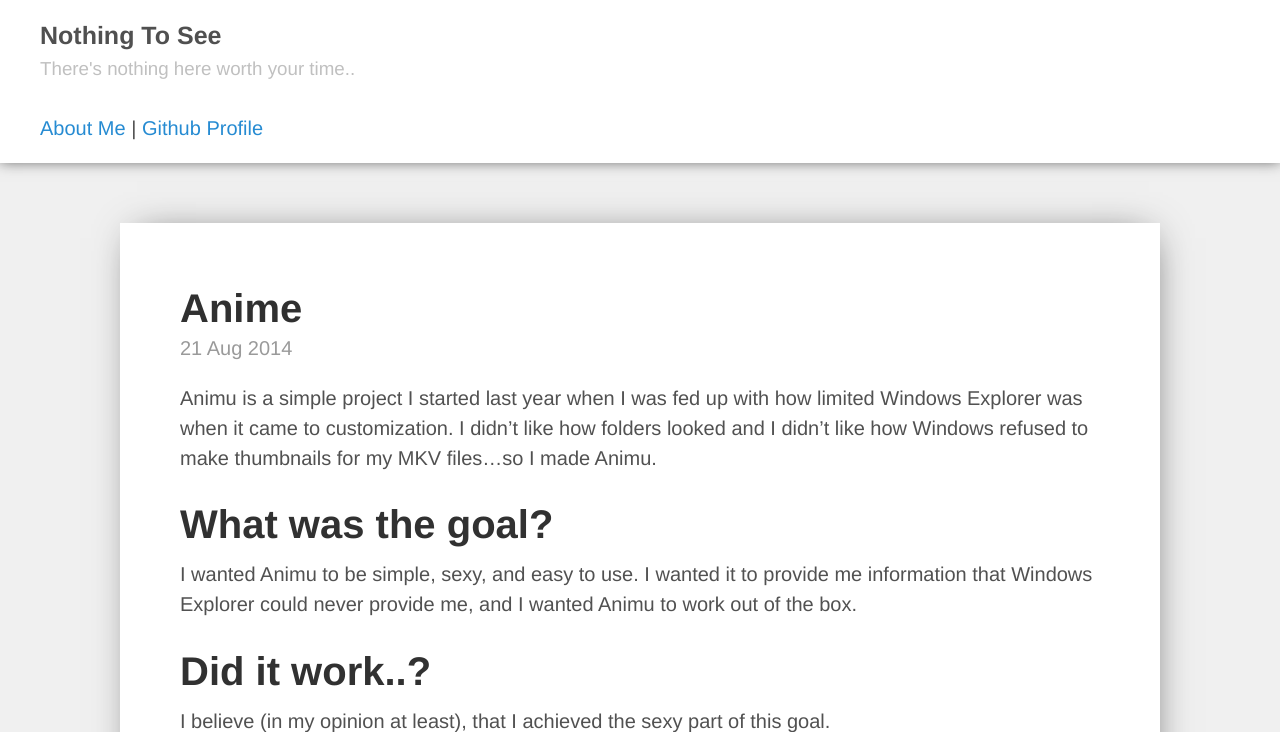
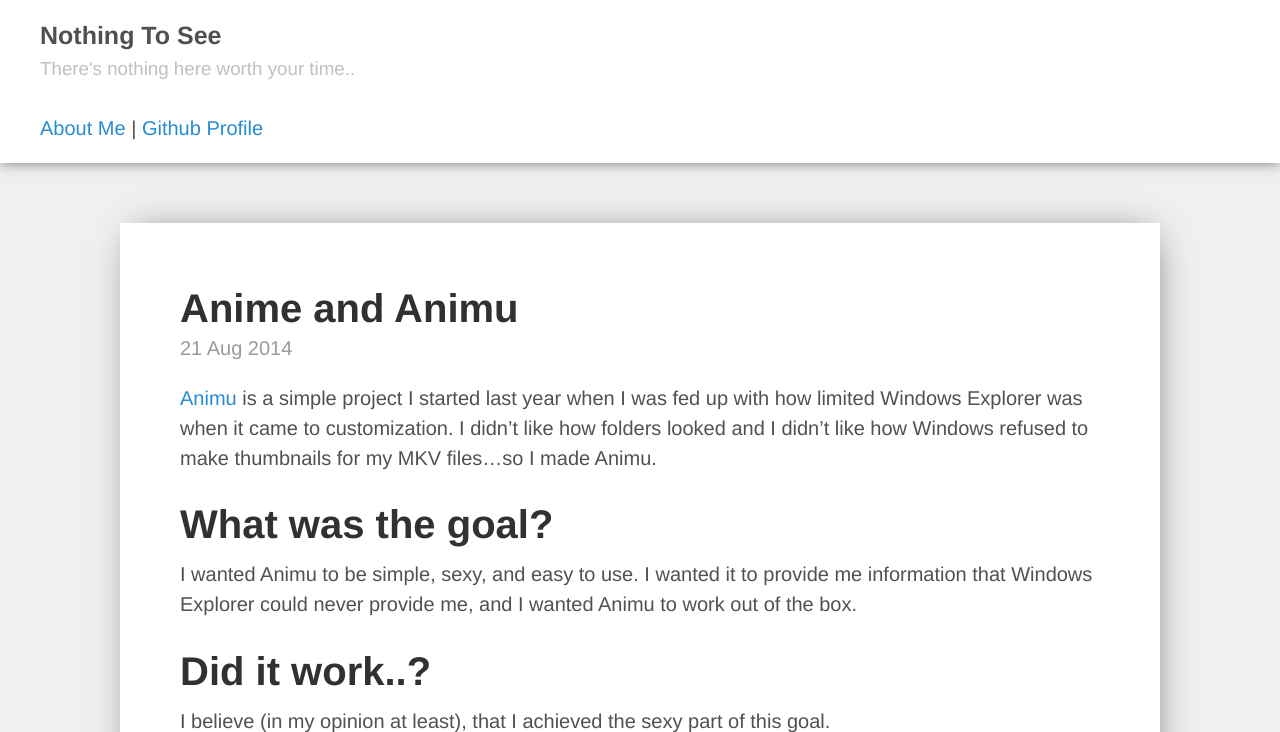
Before and after one commit to ecp4224/blog, a Jekyll site: the page built from _posts/2014-08-21-Animu.md, in a window 1280 px wide and 900 px high, cut to the strip 0-732 px from the top of the window. Built offline with Jekyll 4.4.1, drawn with Linux system fonts in a browser that asks for light colours; Markdown is read by kramdown in place of the engine named in the settings; comment, search, counter and statistics services are not loaded.

Commit message:
Update title and provide github link

```diff
--- a/_posts/2014-08-21-Animu.md
+++ b/_posts/2014-08-21-Animu.md
@@ -1,9 +1,9 @@
 ---
 layout: post
-title: Anime
+title: Anime and Animu
 ---
 
-Animu is a simple project I started last year when I was fed up with how limited Windows Explorer was when it came to
+[Animu](https://github.com/hypereddie/Animu) is a simple project I started last year when I was fed up with how limited Windows Explorer was when it came to
 customization. I didn't like how folders looked and I didn't like how Windows refused to make thumbnails for my
 MKV files...so I made Animu.
 
```
